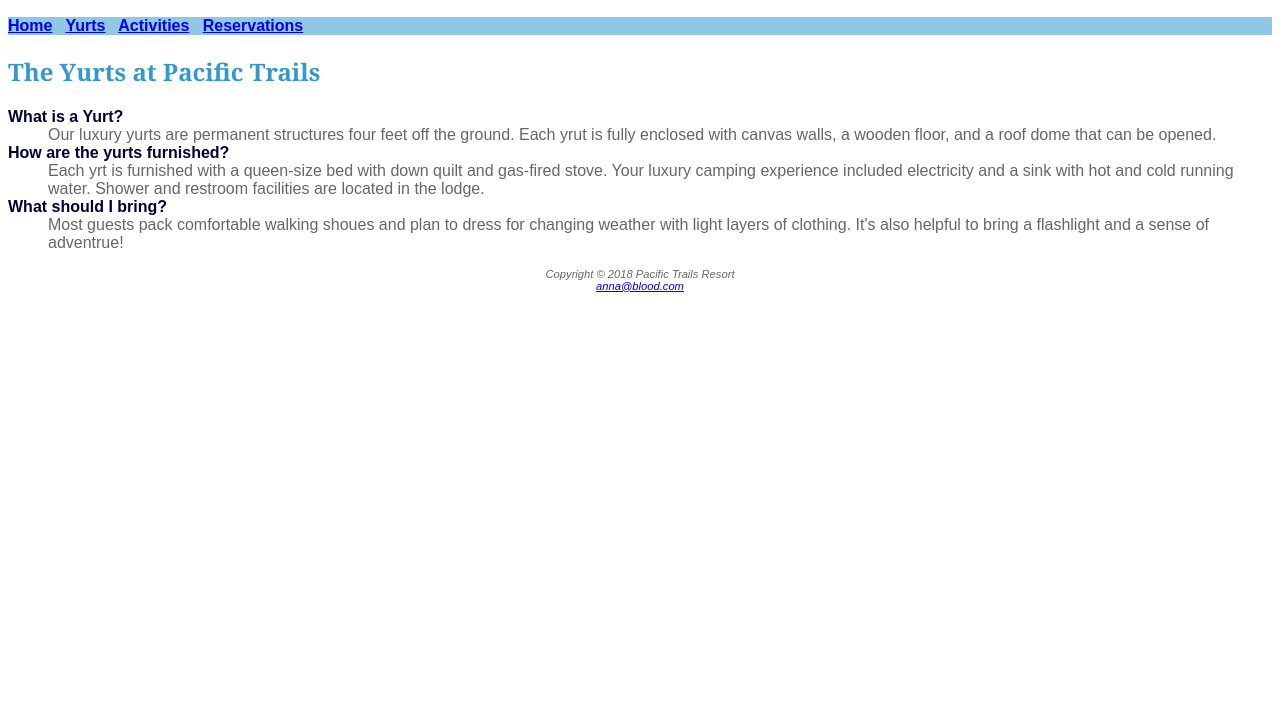
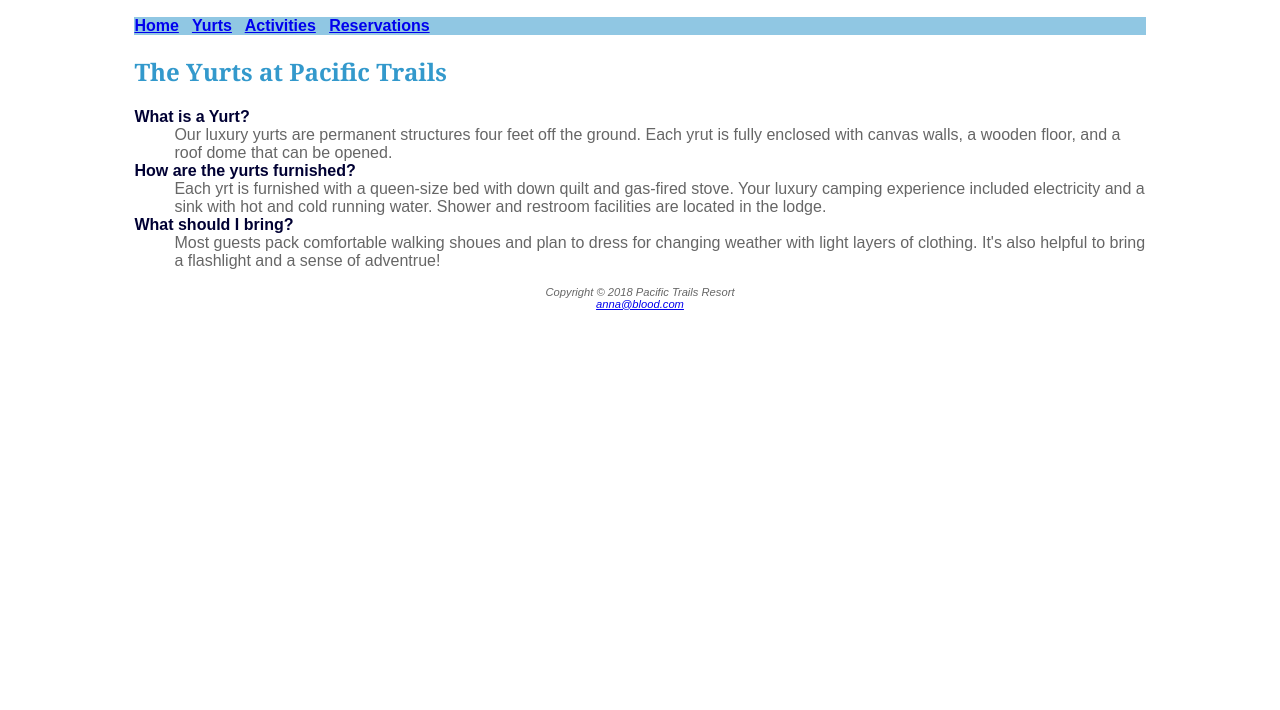
Before and after one commit to ab00721/CS6251Lab, a plain HTML site: page yurts.html in a window 1280 px wide. Shown: the part 90-800 px from the top of the page. Drawn offline with Linux system fonts and the light colour scheme.

Commit message:
Fixed nesting on yurts page again

```diff
--- a/yurts.html
+++ b/yurts.html
@@ -13,7 +13,7 @@
 </div>
 
 <body>
-    <div id="wrapper"></div>
+    <div id="wrapper">
 
         <header>
             <h1>Pacific Trails Resort</h1>
```
Lines whose indentation alone changed are shown as unchanged.
